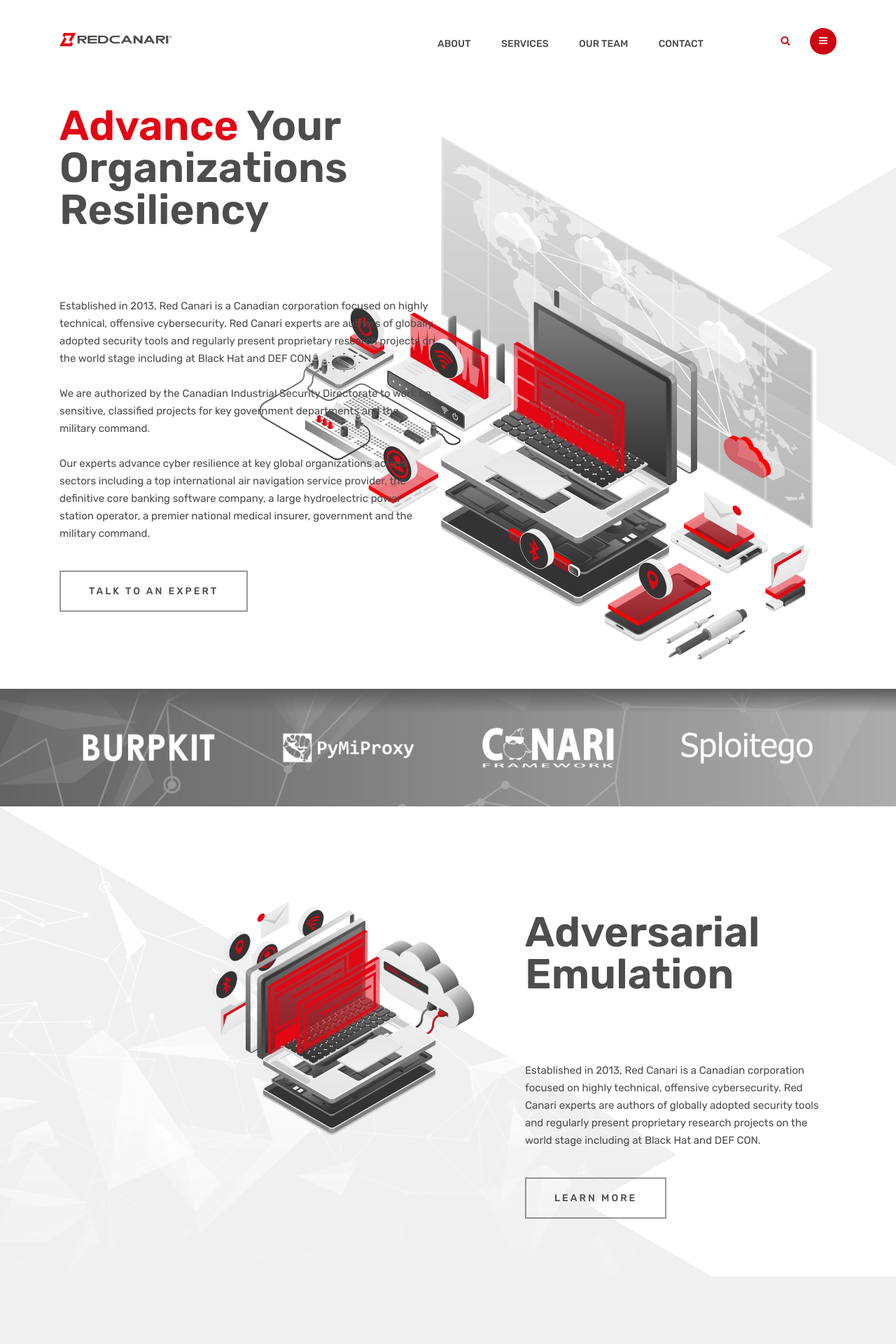
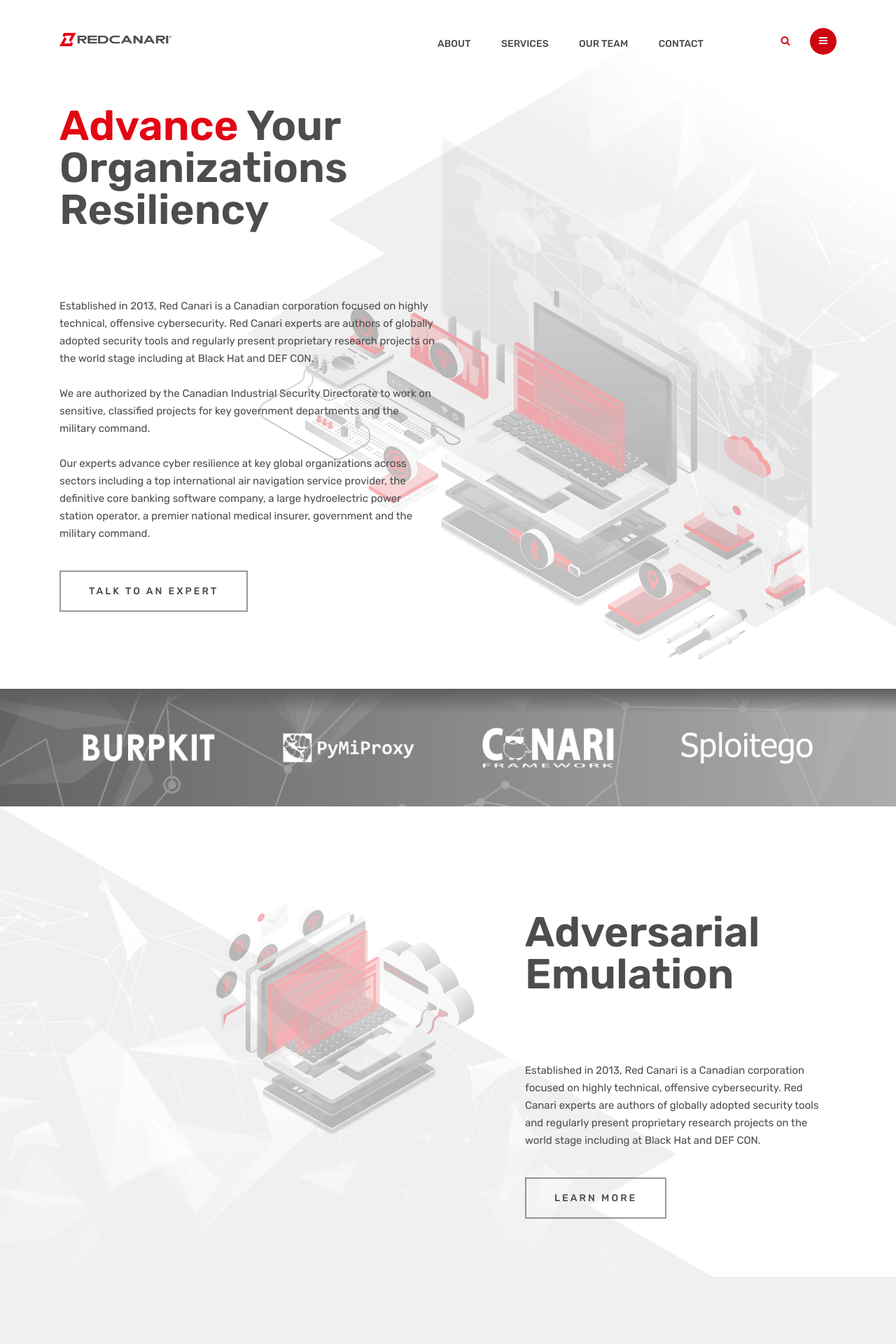
Before and after one commit to malleum-inc/website-v2, a Jekyll site: the page built from index.html, in a window 1280 px wide. Shown: the top 1920 px of the page at 70% size. Built offline with Jekyll 4.4.1, drawn with Linux system fonts in a browser that asks for light colours.

Commit message:
additional design fixes with limited width

```diff
--- a/_config.yml
+++ b/_config.yml
@@ -315,7 +315,7 @@
 
 # Service
 - title: Threat and Risk<br>Assesment
-  content: 'Examine threats acting against existing security controls at your organization and determines risk, in terms of probability of compromise and impact severity.'
+  content: 'Examine threats acting against existing security controls at your organization and determines risk, in terms of probability of compromise and impact severity.<br><br>'
   url: '#'
   svg: '<style type="text/css">
         .st0{fill-rule:evenodd;clip-rule:evenodd;fill:url(#SVGID_1_);}
@@ -371,7 +371,7 @@
 
 # Service
 - title: Red Canari<br>CISO
-  content: 'Red Canari CISO’s are security leaders that help your organization plan and execute a purpose-built security roadmap.'
+  content: 'Red Canari CISO’s are security leaders that help your organization plan and execute a purpose-built security roadmap.<br><br>'
   url: '#'
   svg: '<style type="text/css">
 	.st0{fill-rule:evenodd;clip-rule:evenodd;fill:url(#SVGID_1_);}
--- a/assets/css/responsive.css
+++ b/assets/css/responsive.css
@@ -1,4 +1,8 @@
-@media (min-width: 1300px) {}
+@media (max-width: 1300px) {
+    .banner-area .banner-img img {
+		opacity: .3;
+	}
+}
 
 @media (max-width: 1600px) {}
 
```
Also changed, not shown: assets/style.css.
